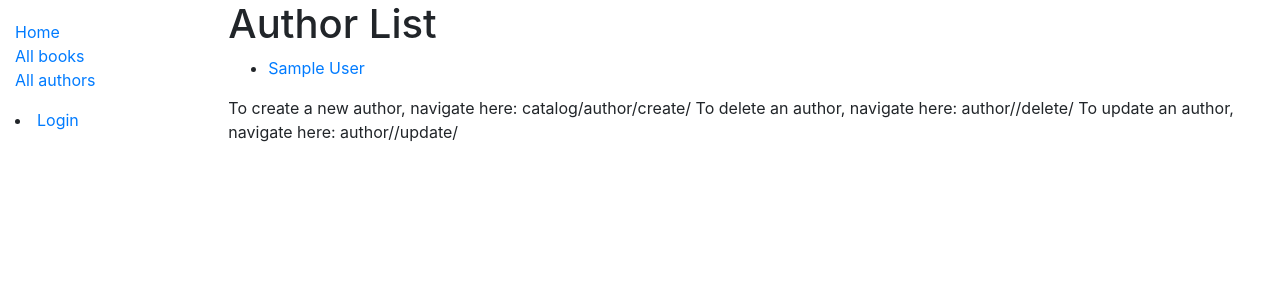
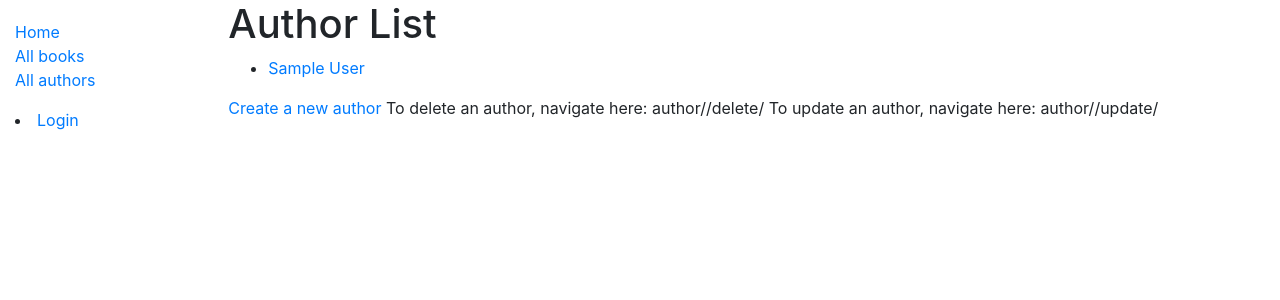
Before and after one commit to arsummers/local-library-django-tutorial, a Django app: page /catalog/authors in a window 1280 px wide. Shown: the top 300 px of the page. Run offline with Django 3.2, Linux system fonts and the light colour scheme; tables that the repository leaves empty hold one stand-in row (values such as "Sample post"); some libraries are stand-ins or nearby versions.

Commit message:
author create button working:

```diff
--- a/catalog/templates/catalog/author_list.html
+++ b/catalog/templates/catalog/author_list.html
@@ -10,7 +10,7 @@
             </li>
         {% endfor %}
     </ul>
-    To create a new author, navigate here: catalog/author/create/
+    <a href="{% url 'author_create' %}">Create a new author</a>
     To delete an author, navigate here: author/<int:pk>/delete/
     To update an author, navigate here: author/<int:pk>/update/
     {% else %}
```
